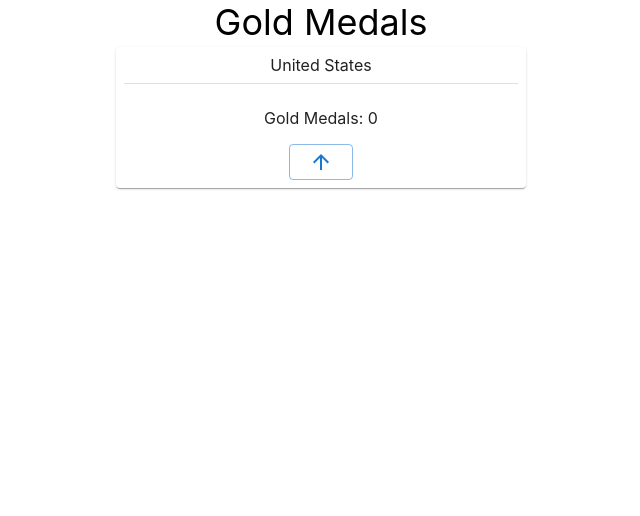
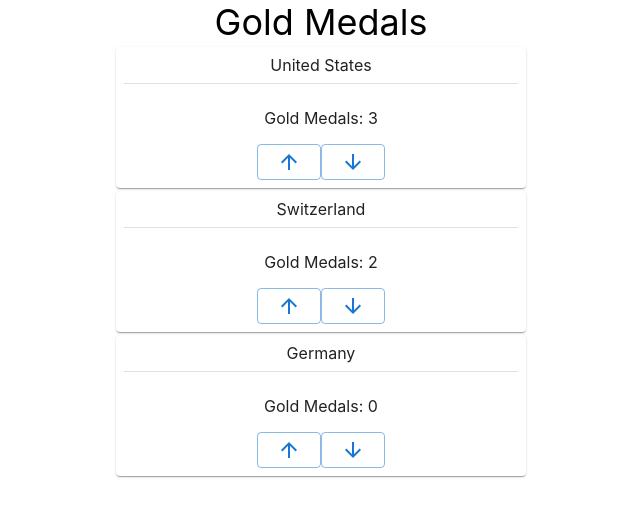
Before and after one commit to DavidSolano/gold-counterAWS, a React (Create React App) app: page / in a window 1280 px wide. Shown: the top 516 px of the page, without its empty margins (319-959 px from the left). Built offline with nearby package versions, Linux system fonts and the light colour scheme.

Commit message:
second homework assignment

```diff
--- a/package.json
+++ b/package.json
@@ -17,7 +17,7 @@
     "web-vitals": "^2.1.4"
   },
   "scripts": {
-    "predeploy": "npm run buil",
+    "predeploy": "npm run build",
     "deploy": "gh-pages -d build",
     "start": "react-scripts start",
     "build": "react-scripts build",
--- a/src/App.js
+++ b/src/App.js
@@ -1,16 +1,28 @@
-import logo from './logo.svg';
 import './App.css';
+import React, { Component } from 'react';
 import Country from './components/Country';
 
-class App extends Country {
-  state = {  }
+class App extends Component {
+  state = {
+    countries: [
+      { id: 1, name: 'United States', goldMedalCount: 3 },
+      { id: 2, name: 'Switzerland', goldMedalCount: 2 },
+      { id: 3, name: 'Germany', goldMedalCount: 0 }
+    ]
+  }
+
   render() {
     return (
       <div>
         <header className='App-header'>
           Gold Medals
         </header>
-        <Country />
+
+        { this.state.countries.map(country =>
+        <Country
+          country={ country }
+          key={ country.id }
+        />) }
       </div>
     )
   }
--- a/src/components/Country.jsx
+++ b/src/components/Country.jsx
@@ -1,5 +1,5 @@
-
 import ArrowUpwardIcon from '@mui/icons-material/ArrowUpward';
+import ArrowDownwardIcon from '@mui/icons-material/ArrowDownward';
 import { Box, CardContent, Divider, Card } from '@mui/material';
 import { styled } from '@mui/material/styles';
 import { Grid } from '@mui/material';
@@ -8,24 +8,28 @@
 import React, { Component } from 'react';
 import '../App.css';
 
-const Item = styled(Paper)(({ theme }) => ({
-        backgroundColor: theme.palette.mode === 'dark' ? '#1A2027' : '#fff',
-        ...theme.typography.body2,
-        padding: theme.spacing(1),
-        textAlign: 'center',
-    }));
+// const Item = styled(Paper)(({ theme }) => ({
+//         backgroundColor: theme.palette.mode === 'dark' ? '#1A2027' : '#fff',
+//         ...theme.typography.body2,
+//         padding: theme.spacing(1),
+//         textAlign: 'center',
+//     }));
 
 
 class Country extends Component {
     state = {
-        name: 'United States',
-        gold: 0
+        name: this.props.country.name,
+        gold: this.props.country.goldMedalCount
     }
 
     // updates gold stae property (1 click equals 1 gold)
     handleIncrement = () =>{
         console.log(this.state.gold)
-        this.setState({ gold: this.state.gold + 1});
+        this.setState({ gold: this.state.gold + 1 });
+    }
+
+    handleDecrament = () =>{
+        this.setState({ gold: this.state.gold -1 });
     }
 
     render() {
@@ -47,6 +51,7 @@
 
                             <div>
                                 <Button className='funkyBtn' onClick={ this.handleIncrement } variant="outlined"><ArrowUpwardIcon /></Button>
+                                <Button className='funkyBtn' onClick={ this.handleDecrament } variant='outlined'><ArrowDownwardIcon /></Button>
                             </div>
                         </Card>
 
```
